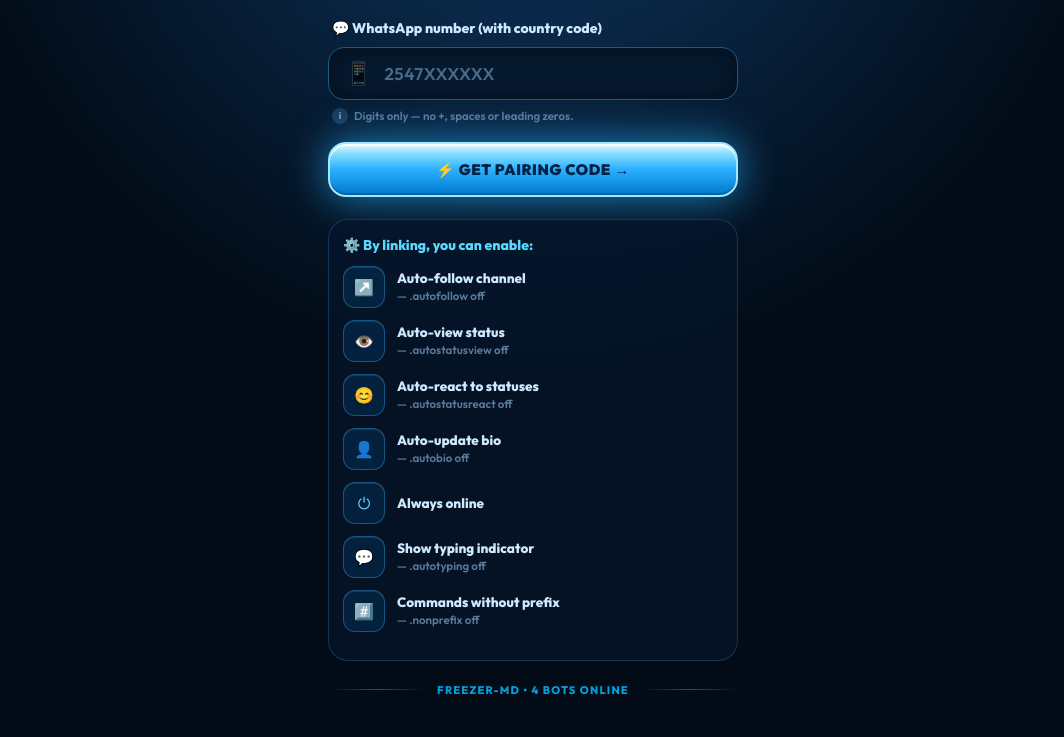
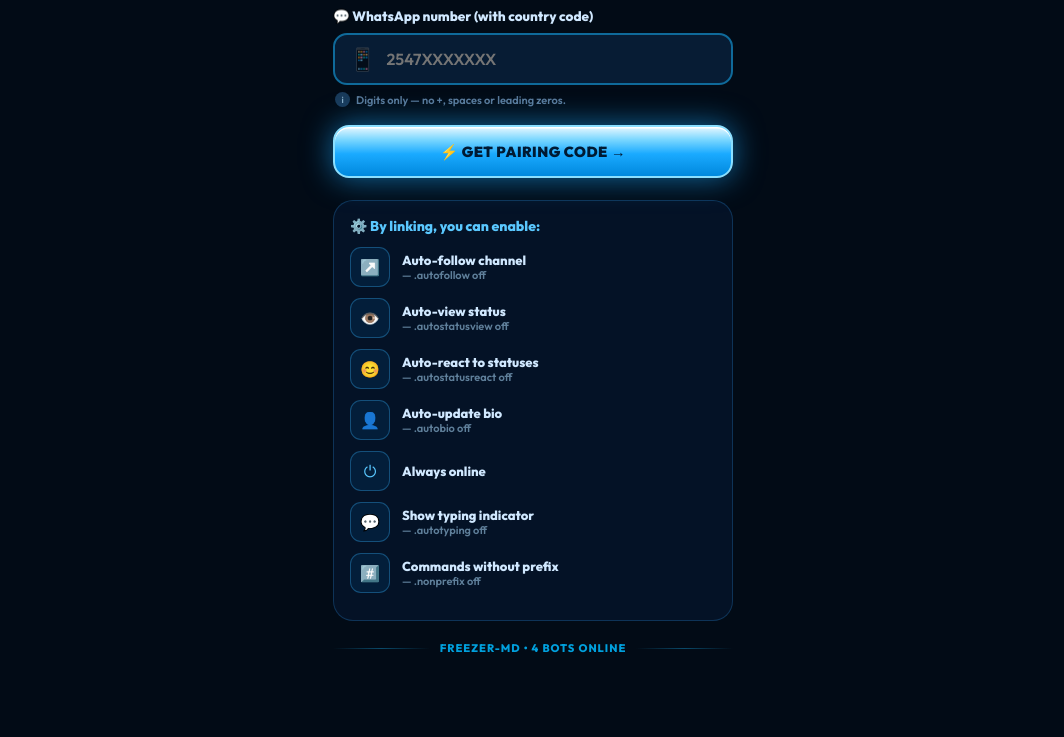
Before and after one commit to Freezerfred/freezer-mini_bot, a website: page public/index.html in a window 1280 px wide. Shown: the part 134-871 px from the top of the page, without its empty margins (107-1171 px from the left). After the commit the page ends 800 px from the top, so only its background shows below. Drawn offline with Linux system fonts and the light colour scheme.

Commit message:
Update index.html

```diff
--- a/public/index.html
+++ b/public/index.html
@@ -1,101 +1,74 @@
 <!DOCTYPE html>
-<html lang="en">
+<html>
 <head>
 <meta charset="UTF-8">
-<meta name="viewport" content="width=device-width, initial-scale=1.0, maximum-scale=1.0, user-scalable=no">
+<meta name="viewport" content="width=device-width, initial-scale=1, maximum-scale=1">
 <title>FREEZER-MD</title>
 <style>
 @import url('https://fonts.googleapis.com/css2?family=Outfit:wght@600;800;900&display=swap');
 *{margin:0;padding:0;box-sizing:border-box;font-family:'Outfit',system-ui}
-body{background:#020b16;color:#fff;min-height:100vh;display:flex;flex-direction:column;align-items:center;padding:0 0 40px;position:relative;overflow-x:hidden}
-body::before{content:'';position:fixed;inset:0;background:radial-gradient(circle at 50% -10%,#0e3a66 0%,#020b16 55%);z-index:-1}
-
-/* HEADER LOGO LIKE YOUR SCREENSHOT */
-.header{display:flex;align-items:center;gap:12px;justify-content:center;padding:22px 0 6px}
-.logo-icon{width:62px;height:62px;background:radial-gradient(circle at 30% 30%,#6de0ff,#003366);border:2px solid #5ad8ff;border-radius:20px;display:grid;place-items:center;font-size:36px;box-shadow:0 0 30px rgba(90,216,255,.8),inset 0 2px 0 rgba(255,255,255,.8)}
-.logo-text{font-size:32px;font-weight:900;font-style:italic;letter-spacing:.5px;background:linear-gradient(180deg,#e0f8ff,#5ad8ff);-webkit-background-clip:text;-webkit-text-fill-color:transparent;filter:drop-shadow(0 0 12px rgba(90,216,255,.6))}
-.sub{text-align:center;color:#8ab6d0;font-size:14.5px;line-height:1.4;padding:0 18px;margin-bottom:22px}
-.sub b{color:#5ad8ff;font-weight:800}
-
-.main{width:92%;max-width:410px}
-.label{font-size:14px;font-weight:700;color:#cde8ff;display:flex;gap:8px;align-items:center;margin:0 0 10px 4px}
-.input-wrap{background:#071a30;border:1.8px solid #1a5a8a;border-radius:16px;display:flex;align-items:center;padding:0 16px;transition:.3s;box-shadow:inset 0 0 25px rgba(0,0,0,.5)}
-.input-wrap:focus-within{border-color:#5ad8ff;box-shadow:0 0 25px rgba(90,216,255,.35),inset 0 0 25px rgba(0,0,0,.5)}
-.input-wrap .ph{font-size:22px;opacity:.6;margin-right:12px}
-.input-wrap input{flex:1;background:transparent;border:none;outline:none;color:#fff;font-size:17px;padding:15px 0;letter-spacing:.5px}
-.input-wrap input::placeholder{color:#4a6a8a}
-.hint{display:flex;gap:6px;align-items:center;margin:8px 0 18px 4px;color:#5a7a9a;font-size:11.5px}
-.hint i{width:16px;height:16px;background:#1a3a5a;border-radius:50%;display:grid;place-items:center;font-style:normal;font-size:10px;color:#8ab6d0}
-
-/* YOUR BUTTON - NOW ICE GLOW */
-.btn{width:100%;padding:16px;border-radius:18px;border:2px solid #a0eaff;background:linear-gradient(180deg,#e8f9ff 0%,#8adfff 18%,#2ab0ff 50%,#0077cc 100%);color:#002244;font-weight:900;font-size:15px;letter-spacing:.6px;box-shadow:0 0 40px rgba(42,176,255,.7),inset 0 2px 0 rgba(255,255,255,.95),inset 0 -2px 0 rgba(0,0,0,.2);position:relative;overflow:hidden;cursor:pointer;transition:.15s;display:flex;justify-content:center;gap:8px}
-.btn::before{content:'';position:absolute;inset:0;background:linear-gradient(90deg,transparent,rgba(255,255,255,.55),transparent);transform:translateX(-120%);animation:shine 2.8s infinite}
-@keyframes shine{100%{transform:translateX(120%)}}
-.btn:active{transform:scale(.98)}
-
-.box{margin-top:22px;background:rgba(6,22,44,.7);border:1px solid rgba(42,120,180,.35);border-radius:20px;padding:16px 14px;backdrop-filter:blur(12px)}
-.box h3{font-size:14px;color:#5ad8ff;display:flex;gap:8px;align-items:center;margin-bottom:12px}
-.feat{display:flex;gap:12px;align-items:center;margin:12px 0}
-.ic{width:42px;height:42px;min-width:42px;background:rgba(0,80,140,.25);border:1.2px solid rgba(42,140,200,.5);border-radius:12px;display:grid;place-items:center;color:#5ad8ff;font-size:16px;box-shadow:inset 0 1px 0 rgba(255,255,255,.1)}
-.feat b{font-size:13.5px;color:#cde8ff;display:block;line-height:1.2}
-.feat p{font-size:11.5px;color:#5a7a9a;margin-top:2px}
-.footer{margin-top:22px;display:flex;align-items:center;gap:12px;width:100%;max-width:410px;color:#00a0dd;font-size:11px;font-weight:800;letter-spacing:1.2px}
-.footer .line{flex:1;height:1px;background:linear-gradient(90deg,transparent,#0a5a8a,transparent)}
-
-#codeBox{display:none;margin-top:18px;background:rgba(0,255,136,.08);border:1.5px solid #00ff88;border-radius:16px;padding:16px;text-align:center;box-shadow:0 0 25px rgba(0,255,136,.25)}
-#codeBox b{font-size:28px;letter-spacing:3px;color:#00ff88;text-shadow:0 0 15px #00ff88}
+body{background:#020b16;color:#fff;min-height:100vh;display:flex;flex-direction:column;align-items:center}
+.header{width:100%;max-width:420px;display:flex;align-items:center;gap:12px;padding:18px 18px 8px}
+.icon{width:58px;height:58px;background:linear-gradient(180deg,#0a2a4a,#02121f);border:2px solid #2abfff;border-radius:18px;display:grid;place-items:center;font-size:32px;box-shadow:0 0 20px rgba(42,191,255,.6),inset 0 1px 0 rgba(255,255,255,.2)}
+.h1{font-size:28px;font-weight:900;font-style:italic;color:#7de8ff;letter-spacing:.5px;text-shadow:0 0 15px rgba(125,232,255,.6)}
+.sub{width:100%;max-width:420px;text-align:center;color:#8ab0c8;font-size:14px;line-height:1.4;padding:0 18px 18px}
+.sub b{color:#5ac8ff}
+.wrap{width:92%;max-width:400px}
+.label{font-size:13.5px;font-weight:700;color:#d0e8ff;margin-bottom:8px;display:flex;gap:8px}
+.inp{background:#071c34;border:2px solid #0f6a9a;border-radius:14px;display:flex;align-items:center;padding:0 14px;transition:.3s}
+.inp:focus-within{border-color:#2abfff;box-shadow:0 0 20px rgba(42,191,255,.4)}
+.inp span{font-size:22px;opacity:.5;margin-right:10px}
+.inp input{flex:1;background:transparent;border:none;outline:none;color:#fff;font-size:16px;padding:14px 0}
+.hint{font-size:11px;color:#5a7a9a;display:flex;gap:6px;align-items:center;margin:7px 0 18px 2px}
+.hint i{width:15px;height:15px;background:#193a5a;border-radius:50%;display:grid;place-items:center;font-style:normal;font-size:9px;color:#8ab0c8}
+.btn{width:100%;padding:15px;border-radius:16px;border:2px solid #8adfff;background:linear-gradient(180deg,#e6f7ff 0%,#7dd8ff 25%,#1aaaff 55%,#0088dd 100%);color:#001a33;font-weight:900;font-size:14.5px;letter-spacing:.5px;box-shadow:0 0 30px rgba(26,170,255,.6),inset 0 1.5px 0 #fff;cursor:pointer;position:relative;overflow:hidden}
+.btn::after{content:'';position:absolute;inset:0;background:linear-gradient(90deg,transparent,rgba(255,255,255,.45),transparent);transform:translateX(-100%);animation:sh 2.5s infinite}
+@keyframes sh{to{transform:translateX(100%)}}
+.card{margin-top:22px;background:rgba(6,22,44,.75);border:1px solid rgba(30,100,160,.4);border-radius:20px;padding:16px}
+.card h3{font-size:14px;color:#5ac8ff;margin-bottom:12px;display:flex;gap:8px}
+.row{display:flex;gap:12px;align-items:center;margin:11px 0}
+.ic{width:40px;height:40px;min-width:40px;background:rgba(0,70,120,.25);border:1px solid rgba(42,140,200,.45);border-radius:11px;display:grid;place-items:center;font-size:16px;color:#5ac8ff}
+.row b{font-size:13px;color:#d0e8ff;display:block}
+.row p{font-size:11px;color:#5f7f9a}
+.foot{margin-top:20px;display:flex;align-items:center;gap:10px;width:92%;max-width:400px;color:#00a0dd;font-size:11px;font-weight:800;letter-spacing:1px}
+.foot .l{flex:1;height:1px;background:linear-gradient(90deg,transparent,#0a4a6a,transparent)}
+#box{display:none;margin-top:16px;background:rgba(0,255,136,.07);border:1.5px solid #00ff88;border-radius:14px;padding:14px;text-align:center}
+#box b{font-size:26px;letter-spacing:3px;color:#00ff88}
 </style>
 </head>
 <body>
-
-<div class="header">
-  <div class="logo-icon">🥶</div>
-  <div class="logo-text">FREEZER-MD</div>
+<div class="header"><div class="icon">🥶</div><div class="h1">FREEZER-MD</div></div>
+<div class="sub">Connect your WhatsApp in <b>under a minute.</b><br>No QR scan — pair with your number.</div>
+<div class="wrap">
+<div class="label">💬 WhatsApp number (with country code)</div>
+<div class="inp"><span>📱</span><input id="n" placeholder="2547XXXXXXX" maxlength="15"></div>
+<div class="hint"><i>i</i> Digits only — no +, spaces or leading zeros.</div>
+<button class="btn" id="b">⚡ GET PAIRING CODE →</button>
+<div id="box"><div style="font-size:11px;color:#7de8ff">YOUR CODE</div><b id="c"></b><div style="font-size:11px;color:#8ab0c8;margin-top:6px">WhatsApp > Linked Devices > Link with phone number</div></div>
+<div class="card">
+<h3>⚙️ By linking, you can enable:</h3>
+<div class="row"><div class="ic">↗️</div><div><b>Auto-follow channel</b><p>— .autofollow off</p></div></div>
+<div class="row"><div class="ic">👁️</div><div><b>Auto-view status</b><p>— .autostatusview off</p></div></div>
+<div class="row"><div class="ic">😊</div><div><b>Auto-react to statuses</b><p>— .autostatusreact off</p></div></div>
+<div class="row"><div class="ic">👤</div><div><b>Auto-update bio</b><p>— .autobio off</p></div></div>
+<div class="row"><div class="ic">⏻</div><div><b>Always online</b></div></div>
+<div class="row"><div class="ic">💬</div><div><b>Show typing indicator</b><p>— .autotyping off</p></div></div>
+<div class="row"><div class="ic">#️⃣</div><div><b>Commands without prefix</b><p>— .nonprefix off</p></div></div>
 </div>
-<div class="sub">Connect your WhatsApp in <b>under a minute.</b><br>No QR scan — pair with your number.</div>
-
-<div class="main">
-  <div class="label">💬 WhatsApp number (with country code)</div>
-  <div class="input-wrap"><span class="ph">📱</span><input id="num" placeholder="2547XXXXXX" maxlength="15"></div>
-  <div class="hint"><i>i</i> Digits only — no +, spaces or leading zeros.</div>
-
-  <button class="btn" id="pairBtn">⚡ GET PAIRING CODE →</button>
-
-  <div id="codeBox"><div style="font-size:11px;color:#7de8ff;margin-bottom:6px">YOUR PAIRING CODE</div><b id="codeText"></b><div style="font-size:11px;color:#8ab6d0;margin-top:8px">WhatsApp > Linked Devices > Link with phone number</div></div>
-
-  <div class="box">
-    <h3>⚙️ By linking, you can enable:</h3>
-    <div class="feat"><div class="ic">↗️</div><div><b>Auto-follow channel</b><p>— .autofollow off</p></div></div>
-    <div class="feat"><div class="ic">👁️</div><div><b>Auto-view status</b><p>— .autostatusview off</p></div></div>
-    <div class="feat"><div class="ic">😊</div><div><b>Auto-react to statuses</b><p>— .autostatusreact off</p></div></div>
-    <div class="feat"><div class="ic">👤</div><div><b>Auto-update bio</b><p>— .autobio off</p></div></div>
-    <div class="feat"><div class="ic">⏻</div><div><b>Always online</b></div></div>
-    <div class="feat"><div class="ic">💬</div><div><b>Show typing indicator</b><p>— .autotyping off</p></div></div>
-    <div class="feat"><div class="ic">#️⃣</div><div><b>Commands without prefix</b><p>— .nonprefix off</p></div></div>
-  </div>
 </div>
-
-<div class="footer"><div class="line"></div><div>FREEZER-MD • 4 BOTS ONLINE</div><div class="line"></div></div>
+<div class="foot"><div class="l"></div><div>FREEZER-MD • 4 BOTS ONLINE</div><div class="l"></div></div>
 
 <script>
-const btn=document.getElementById('pairBtn');
-btn.onclick=async()=>{
-  const number=document.getElementById('num').value.trim();
-  if(!number||!/^\d+$/.test(number)||number.length<10){alert('Enter valid number like 2547XXXXXXX');return}
-  btn.textContent='❄️ FREEZING...';btn.disabled=true;
+document.getElementById('b').onclick=async()=>{
+  const num=document.getElementById('n').value.trim();
+  if(!num||!/^\d+$/.test(num)||num.length<10){alert('Enter number like 2547XXXXXXX');return}
+  const btn=document.getElementById('b');btn.textContent='❄️ FREEZING...';btn.disabled=true;
   try{
-    const r=await fetch(`/code?number=${number}`);
-    const d=await r.json();
-    if(d.code){
-      document.getElementById('codeText').textContent=d.code;
-      document.getElementById('codeBox').style.display='block';
-      btn.textContent='✅ CODE READY';
-      btn.style.background='linear-gradient(180deg,#c8ffdf,#00ff88)';
-      window.scrollTo({top:300,behavior:'smooth'});
-    }else{alert(d.error||'Failed');btn.textContent='⚡ GET PAIRING CODE →'}
-  }catch(e){alert('Server error');btn.textContent='⚡ GET PAIRING CODE →'}
-  btn.disabled=false;
-  setTimeout(()=>{btn.textContent='⚡ GET PAIRING CODE →';btn.style.background=''},6000);
+    const res=await fetch(`/code?number=${num}`);const d=await res.json();
+    if(d.code){document.getElementById('c').textContent=d.code;document.getElementById('box').style.display='block';btn.textContent='✅ CODE READY';btn.style.background='linear-gradient(180deg,#c8ffdf,#00ff88)'}
+    else{alert(d.error||'Failed');btn.textContent='⚡ GET PAIRING CODE →'}
+  }catch{alert('Server error');btn.textContent='⚡ GET PAIRING CODE →'}
+  btn.disabled=false;setTimeout(()=>{btn.textContent='⚡ GET PAIRING CODE →';btn.style.background=''},5000);
 };
 </script>
 </body>
```
